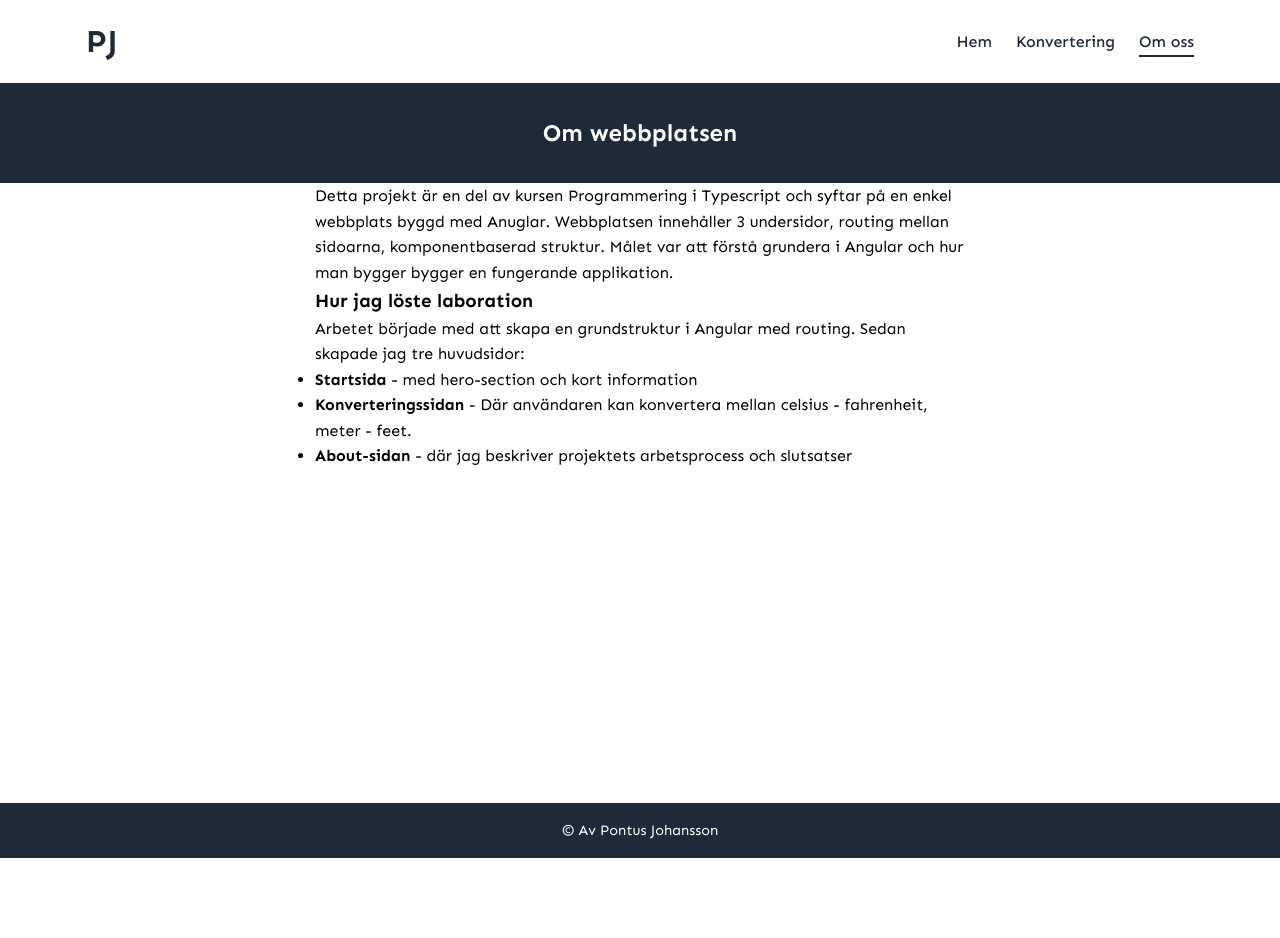
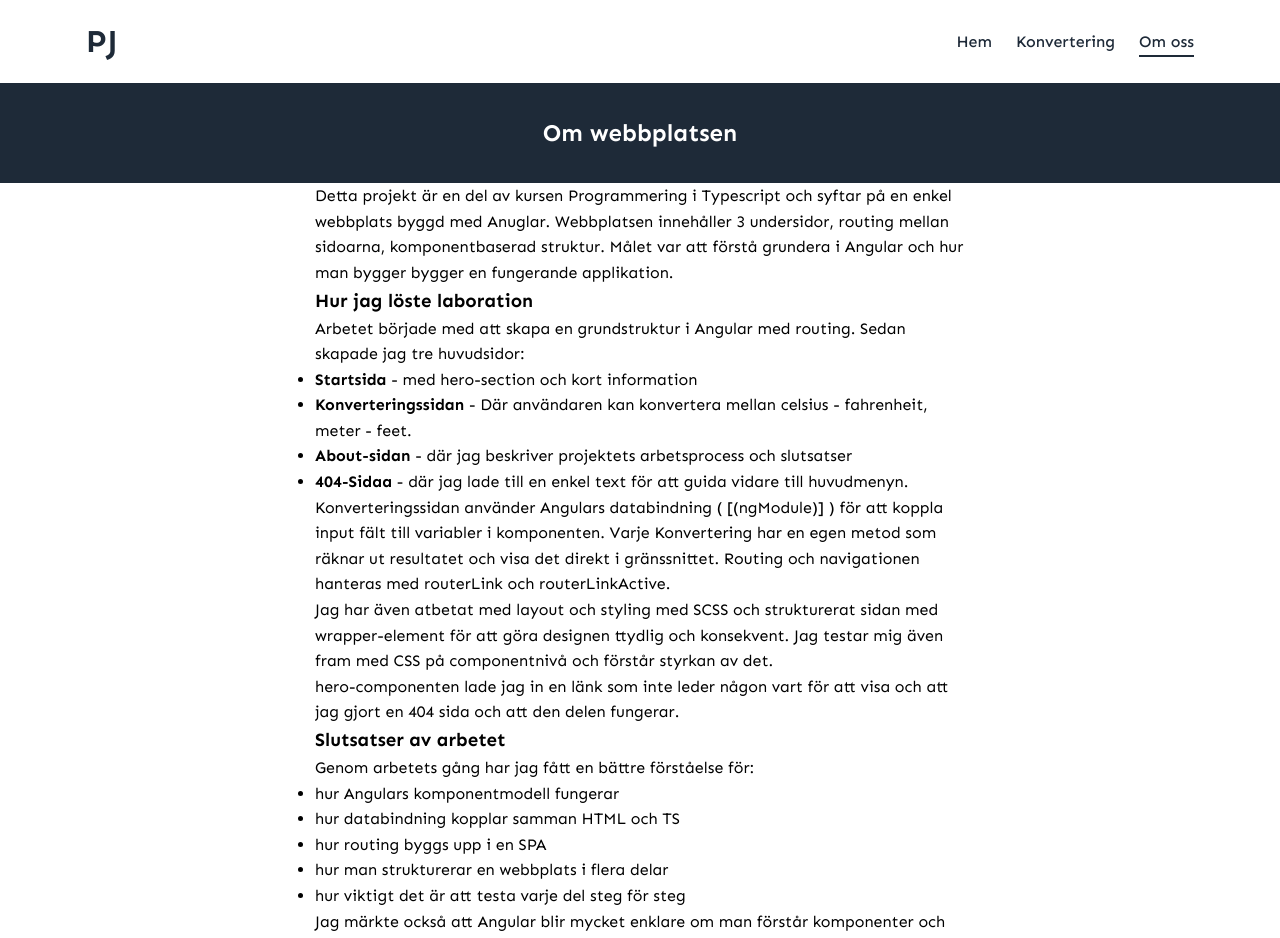
Before and after one commit to Punttt/AngularLab, an Angular app: page /about in a window 1280 px wide. Shown: the top 938 px of the page. Before the commit the page ends 858 px from the top, so only its background shows below. Built offline with nearby package versions, Linux system fonts and the light colour scheme.

Commit message:
lade till mer text i about sidan

```diff
--- a/src/app/pages/about/about.html
+++ b/src/app/pages/about/about.html
@@ -7,10 +7,38 @@
         bygger en fungerande applikation.
     </p>
     <h3>Hur jag löste laboration</h3>
+
     <p>Arbetet började med att skapa en grundstruktur i Angular med routing. Sedan skapade jag tre huvudsidor:</p>
     <ul>
         <li><strong>Startsida</strong> - med hero-section och kort information</li>
         <li><strong>Konverteringssidan</strong> - Där användaren kan konvertera mellan celsius - fahrenheit, meter - feet.</li>
         <li><strong>About-sidan</strong> - där jag beskriver projektets arbetsprocess och slutsatser</li>
+        <li><strong>404-Sidaa</strong> - där jag lade till en enkel text för att guida vidare till huvudmenyn.</li>
     </ul>
+
+    <p>
+        Konverteringssidan använder Angulars databindning ( [(ngModule)] ) för att koppla input fält till variabler i komponenten. Varje Konvertering
+        har en egen metod som räknar ut resultatet och visa det direkt i gränssnittet. Routing och navigationen hanteras med routerLink och routerLinkActive.
+    </p>
+    <p>
+        Jag har även atbetat med layout och styling med SCSS och strukturerat sidan med wrapper-element för att göra designen ttydlig och konsekvent.
+        Jag testar mig även fram med CSS på componentnivå och förstår styrkan av det.
+    </p>
+    <p>
+        hero-componenten lade jag in en länk som inte leder någon vart för att visa och att jag gjort en 404 sida och att den delen fungerar.
+    </p>
+
+    <h3>
+        Slutsatser av arbetet
+    </h3>
+    <p>Genom arbetets gång har jag fått en bättre förståelse för:</p>
+    <ul>
+        <li>hur Angulars komponentmodell fungerar</li>
+        <li>hur databindning kopplar samman HTML och TS</li>
+        <li>hur routing byggs upp i en SPA</li>
+        <li>hur man strukturerar en webbplats i flera delar</li>
+        <li>hur viktigt det är att testa varje del steg för steg</li>
+    </ul>
+    <p>Jag märkte också att Angular blir mycket enklare om man förstår komponenter och routing. Konverteringssidan var bra träning för att träna på logiken och interaktionen med inputs.</p>
+    <p>Sammanfattningsvis gav uppgiften en bra introduktion till Angular och hur man bygger en liten men komplett webbapp min Angular.</p>
 </div>
```
